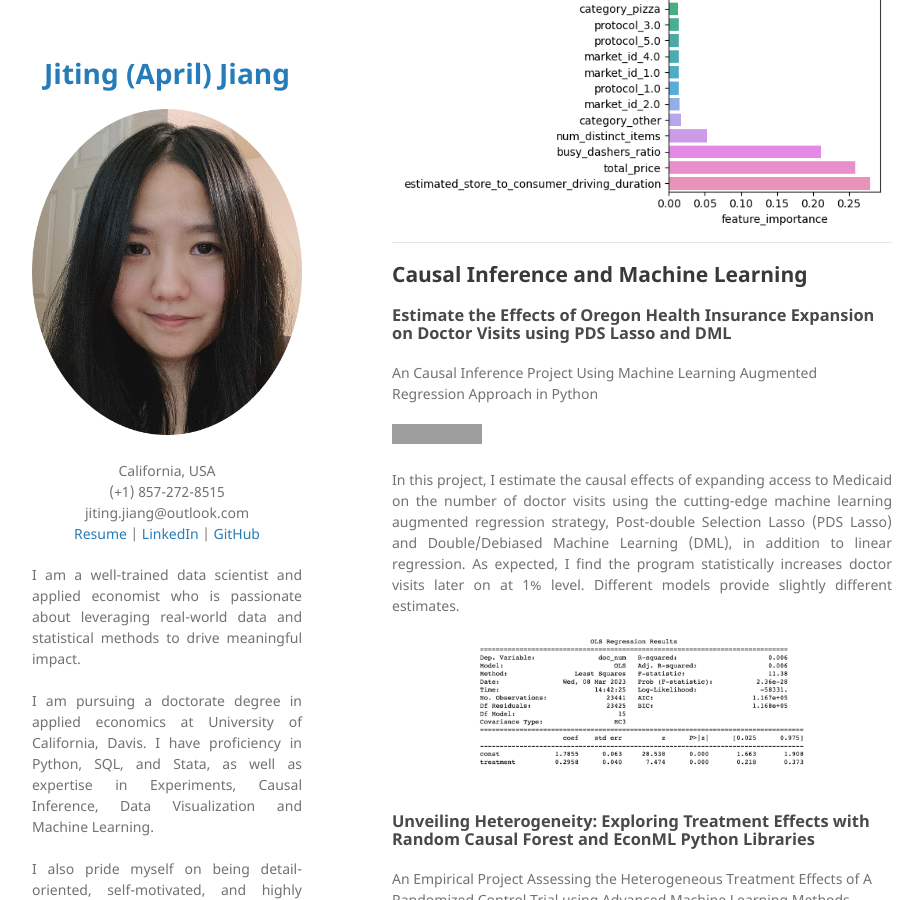
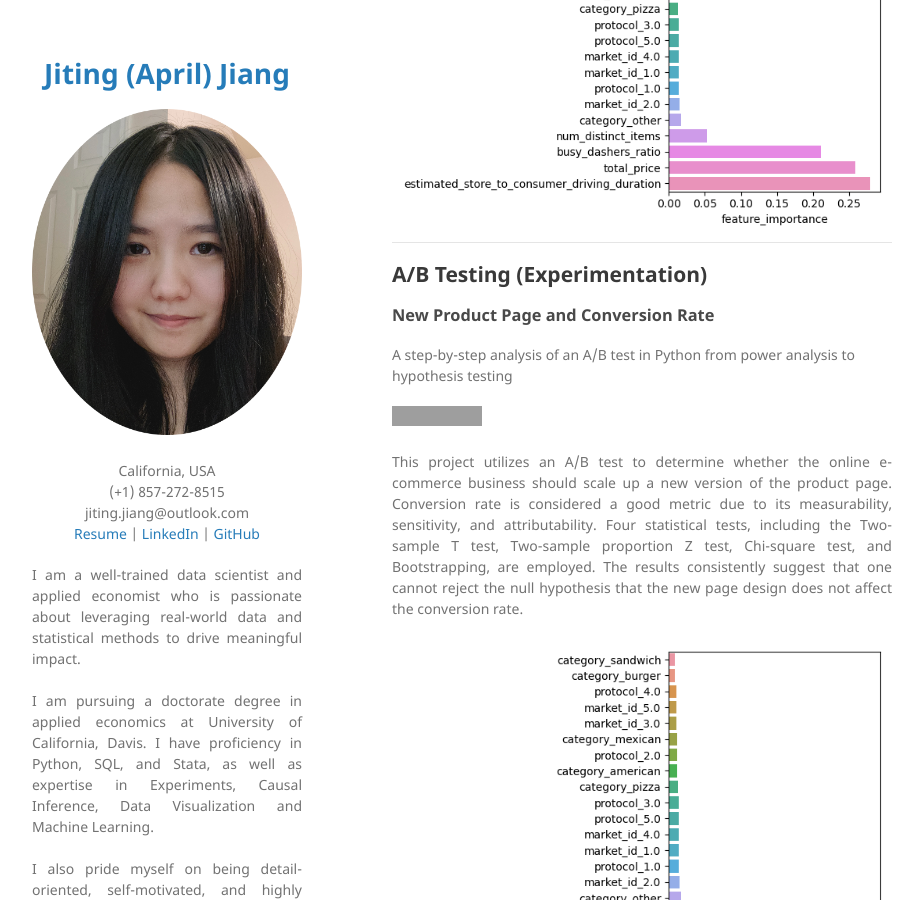
Before and after one commit to JtJiangA/minimal-portfolio, a Jekyll site: the page built from index.md, in a window 1280 px wide and 900 px high, scrolled down 600 px. Shown: the whole window, without its empty margins (178-1101 px from the left). Built offline with Jekyll 4.4.1, drawn with Linux system fonts in a browser that asks for light colours; our own code applies the rules of GitHub Pages for plain Markdown files; grey boxes are pictures that could not be loaded.

Commit message:
Update index.md

```diff
--- a/index.md
+++ b/index.md
@@ -10,6 +10,22 @@ An End-to-End Machine Learning Project for Predicting Food Delivery Duration in
 
 <div style="text-align: justify">
 In this project, I am going to perform detailed data preprocessing on the food deliveries raw dataset provided by Doordash, then build classical machine learning models, including Linear Regression, cross-validated LASSO, and Random Forest to predict the food delivery durations using Python.
+<br> <br>
+</div>
+
+<center><img src="images/feature-importance.png"/></center>
+
+---
+
+## A/B Testing (Experimentation)
+
+### New Product Page and Conversion Rate
+A step-by-step analysis of an A/B test in Python from power analysis to hypothesis testing
+
+[![View on GitHub](https://img.shields.io/badge/GitHub-View_on_GitHub-blue?logo=GitHub)](https://github.com/jitingjiang/abtest-conversion/blob/main/abtesting-conversion.ipynb)
+
+<div style="text-align: justify">
+This project utilizes an A/B test to determine whether the online e-commerce business should scale up a new version of the product page. Conversion rate is considered a good metric due to its measurability, sensitivity, and attributability. Four statistical tests, including the Two-sample T test, Two-sample proportion Z test, Chi-square test, and Bootstrapping, are employed. The results consistently suggest that one cannot reject the null hypothesis that the new page design does not affect the conversion rate.
 <br> <br>
 </div>
 
```
